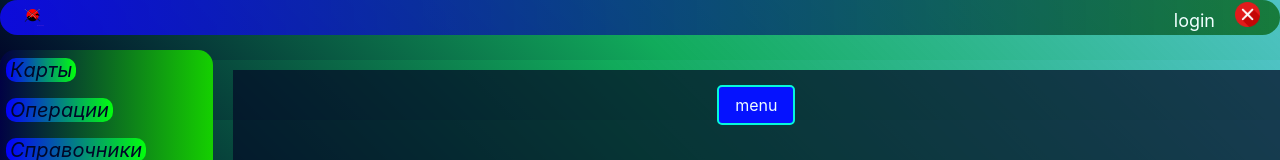
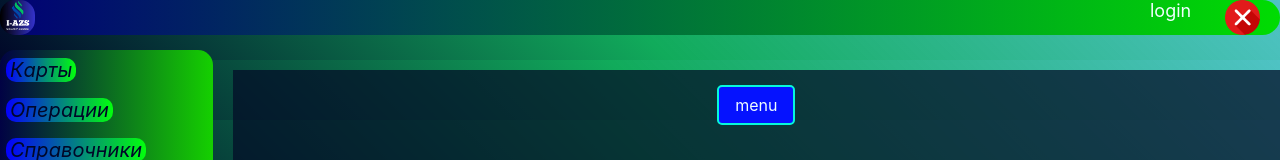
Before and after one commit to Alexey928/iazs, a React (Create React App) app: page / in a window 1280 px wide. Shown: the top 160 px of the page. Built offline with nearby package versions, Linux system fonts and the light colour scheme; no server answers.

Commit message:
continue10

```diff
--- a/src/ActionCreators/TanksPageAC.ts
+++ b/src/ActionCreators/TanksPageAC.ts
@@ -89,6 +89,9 @@ export const setEndDate = (date:string):setEndDateActionType=>{
 }
 // ____________________Thanks as Redux Thunks Concept_________________________________________
 
-export const setTankPageData  = ()=>{
+export const setTankPageData  = (_token:string,startDate:string|null,endDate:string|null)=>{
+    return async ()=>{
+
+    }
 
 }
--- a/src/components/Header/Header.module.css
+++ b/src/components/Header/Header.module.css
@@ -5,21 +5,42 @@
     grid-column: 1/12;
     margin-bottom: 4px;
     font-size: 18px;
-    background-image:linear-gradient(90deg, rgba(14, 11, 234, 0.92), rgba(1, 93, 3, 0.7));
+    background-image:linear-gradient(90deg, rgb(1, 0, 117), rgb(0, 220, 2));
     border-radius:20px;
     width: 100%;
     z-index: 10;
+    /*transition: all 0.5s linear;*/
+    /*animation: anim 2s linear infinite;*/
 }
 header img{
-    height: 25px;
-    margin-top: 2px;
-    margin-left: 20px;
+    height: 35px;
+    transition: all 0.25s linear;
+    border-radius: 15px;
 }
+header> img:hover{
+    box-shadow: 0 0 10px rgb(4, 255, 198);
+    border-radius: 50px;
+    height: 100px;
+    z-index: 10;
+    position: relative;
+}
+
 .auth{
-    display: inline-block;
+    width: 110px;
+    justify-content: space-between;
+    display: flex;
     float: right;
     margin-right: 20px;
+    flex-direction: row;
 }
 .auth span:hover{
     cursor: pointer;
 }
+
+/*@keyframes anim {*/
+/*    0%{background-image:linear-gradient(90deg, rgb(1, 0, 117), rgb(0, 220, 2));}*/
+/*    25%{background-image:linear-gradient(180deg, rgb(1, 0, 117), rgb(0, 220, 2));}*/
+/*    50%{background-image:linear-gradient(270deg, rgb(1, 0, 117), rgb(0, 220, 2));}*/
+/*    100%{background-image:linear-gradient(360deg, rgb(1, 0, 117), rgb(0, 220, 2));}*/
+
+/*}*/
--- a/src/components/Header/Header.tsx
+++ b/src/components/Header/Header.tsx
@@ -5,7 +5,7 @@ import {AppRootStateType, useAppDispatch} from "../../State/reduxStore";
 import {UserAuthStateType} from "../../Resduscers/authUserReduser";
 import isAuthed from "../../asets/free-icon-approved-1478873.png"
 import notAused from "../../asets/free-icon-x-button-458594.png"
-import logo from "../../asets/—Pngtree—hand-painted japanese samurai knife_4236036 (1).png"
+import logo from "../../asets/logotype.png"
 import {useNavigate} from "react-router-dom";
 import {setIsMenuActiveAC} from "../../ActionCreators/navigationMenuAC";
 import {logoutTC} from "../../ActionCreators/authUserAC";
--- a/src/components/Navigation/Navigation.tsx
+++ b/src/components/Navigation/Navigation.tsx
@@ -75,7 +75,6 @@ const Navigation = ()=>{
                    </li>
                    <li>
                        <NavLink to={auth.isAuth?"/Music":"/"}
-                                onClick={()=>{dispatch(setIsMenuActiveAC(false))}}
                                 className={({ isActive }) => (isActive ? `${style.act}` :'')}
                                 >Отчеты
                        </NavLink>
```
Also changed, not shown: src/asets/IAZS.png (added), src/asets/logotype.png (added).
